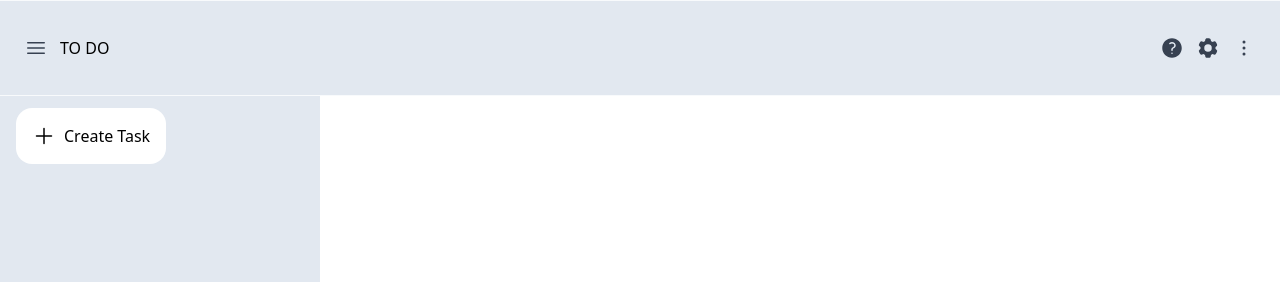
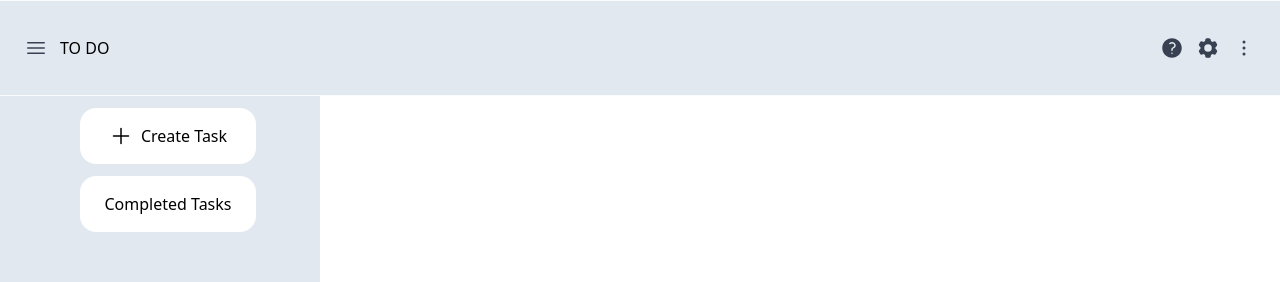
Before and after one commit to Arjunppp/React_todo, a React (Vite) app in the folder to-do-app-client/: page / in a window 1280 px wide. Shown: the top 282 px of the page. Built offline with nearby package versions, Linux system fonts and the light colour scheme; no server answers.

Commit message:
element for showing the completed tasks

```diff
--- a/to-do-app-client/src/components/Sidebar.jsx
+++ b/to-do-app-client/src/components/Sidebar.jsx
@@ -1,5 +1,5 @@
 import React from "react";
-import { PlusIcon , EyeIcon } from "@heroicons/react/24/solid";
+import { PlusIcon, EyeIcon } from "@heroicons/react/24/solid";
 import { useContext } from "react";
 import { displayContext } from "../context/context";
 
@@ -9,21 +9,27 @@ export const Sidebar = () => {
     create.isCreate ? create.setCreate(false) : create.setCreate(true);
   };
   return (
-    <div className="h-full bg-slate-200 pl-4 pt-3">
+    <div className="h-full flex justify-center bg-slate-200 pl-4 pt-3">
+      <div className="flex flex-col gap-3 w-44 ">
       <button
         onClick={toggleState}
         className="flex items-center gap-2 justify-center w-auto h-auto bg-white p-4 rounded-2xl"
       >
         {create.isCreate ? (
-           <>
-           <EyeIcon className="h-6 w-6" /> View Tasks
-         </>
+          <>
+            <EyeIcon className="h-6 w-6" /> View Tasks
+          </>
         ) : (
           <>
             <PlusIcon className="h-6 w-6" /> Create Task
           </>
         )}
       </button>
+
+      <button className="flex items-center gap-2 justify-center w-auto h-auto bg-white p-4 rounded-2xl">
+        Completed Tasks
+      </button>
+      </div>
     </div>
   );
 };
```
